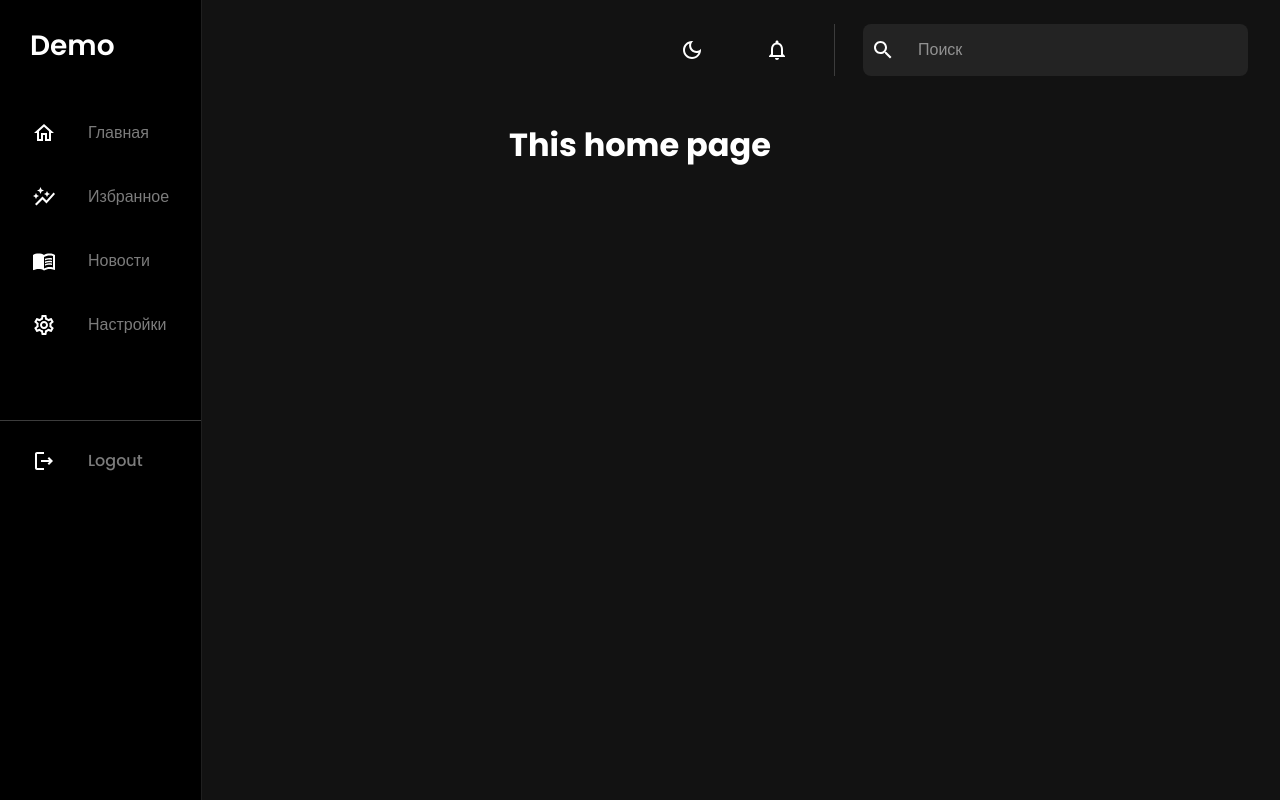
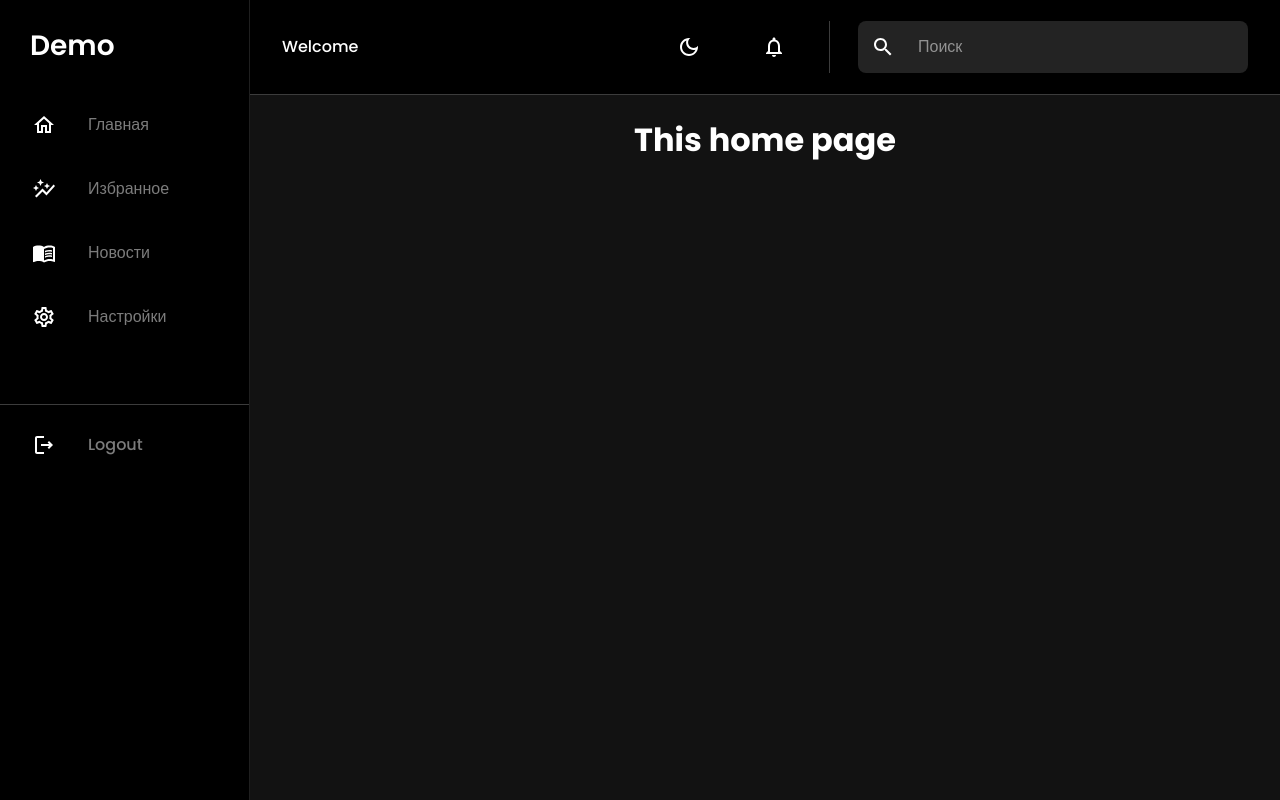
Before and after one commit to stepaRyazanoff/reactjs-front, a React (Create React App) app: page / in a window 1280 px wide. Built offline with nearby package versions, Linux system fonts and the light colour scheme.

Commit message:
Refactor sidebar and topbar components, update styles

```diff
--- a/src/components/layout/index.tsx
+++ b/src/components/layout/index.tsx
@@ -2,9 +2,9 @@ import React from 'react';
 import {ILayout} from '../../common/types/layout';
 import {TopBar} from '../top-bar';
 import {useLocation} from 'react-router-dom';
-import {Box, useMediaQuery} from '@mui/material';
+import {useMediaQuery} from '@mui/material';
 import {Sidebar} from '../sidebar';
-import {StyledBox} from './styles';
+import {StyledBox, StyledMainBox} from './styles';
 
 export const LayoutComponent: React.FC<ILayout> = ({children}) => {
     const [isOpen, setIsOpen] = React.useState<boolean>(true);
@@ -18,14 +18,10 @@ export const LayoutComponent: React.FC<ILayout> = ({children}) => {
                                 {children}
                             </>
                     ) : (
-                            <Box
-                                    display={isNonMobile ? 'flex' : 'block'}
-                                    width='100%'
-                                    height='100%'
-                            >
+                            <StyledMainBox isNonMobile={isNonMobile}>
                                 <Sidebar
                                         isNonMobile={isNonMobile}
-                                        drawerWidth='250'
+                                        drawerWidth='250px'
                                         isOpen={isOpen}
                                         setIsOpen={setIsOpen}
                                 />
@@ -33,7 +29,7 @@ export const LayoutComponent: React.FC<ILayout> = ({children}) => {
                                     <TopBar/>
                                     {children}
                                 </StyledBox>
-                            </Box>
+                            </StyledMainBox>
                     )
     );
 };
--- a/src/components/sidebar/index.tsx
+++ b/src/components/sidebar/index.tsx
@@ -5,22 +5,26 @@ import {
     IconButton,
     List,
     ListItem,
-    ListItemButton,
     Typography,
-    Drawer,
     ListItemIcon,
     ListItemText,
-    useTheme
 } from '@mui/material';
-import {FlexBetween} from '../flex-between';
 import {
     ArrowForwardIosOutlined,
     ArrowBackIosNewOutlined,
     LogoutOutlined
 } from '@mui/icons-material';
+import {
+    StyledSidebarHeaderBox,
+    StyledDrawer,
+    StyledListItemButton,
+    StyledNavBox,
+    StyledNavList,
+    StyledHeaderTypography
+} from './styles';
+import {FlexBetween} from '../flex-between';
 import {navMenu} from '../../common/mock/navigate';
-import {tokens} from '../../theme';
-import {StyledBox, StyledListItemButton} from './styles';
+
 
 interface IProps {
     isNonMobile: boolean;
@@ -33,8 +37,6 @@ export const Sidebar: React.FC<IProps> = ({isNonMobile, drawerWidth, isOpen, set
     const [active, setActive] = React.useState<string>('');
     const {pathname} = useLocation();
     const navigate = useNavigate();
-    const theme = useTheme();
-    const colors = tokens(theme.palette.mode);
 
     React.useEffect(() => {
         setActive(pathname.substring(1));
@@ -43,47 +45,30 @@ export const Sidebar: React.FC<IProps> = ({isNonMobile, drawerWidth, isOpen, set
     return (
             <Box component='nav'>
                 {isOpen && (
-                        <Drawer
+                        <StyledDrawer
                                 open={isOpen}
                                 onClose={() => setIsOpen(false)}
                                 variant='persistent'
                                 anchor='left'
-                                sx={{
-                                    width: drawerWidth,
-                                    '& .MuiDrawer-paper': {
-                                        color: theme.palette.secondary.main,
-                                        backgroundColor: theme.palette.primary.main,
-                                        boxSizing: 'border-box',
-                                        width: drawerWidth,
-                                    }
-                                }}
+                                drawerWidth={drawerWidth}
                         >
-                            <Box width='100%'
-                                 sx={{borderBottom: `1px solid ${colors.borderColor}`}}
-                            >
+                            <StyledNavBox>
                                 <Box>
                                     <FlexBetween>
-                                        <StyledBox>
-                                            <Typography
-                                                    variant='h1'
-                                                    color={
-                                                        theme.palette.mode === 'dark'
-                                                                ? colors.white.DEFAULT
-                                                                : colors.black.DEFAULT
-                                                    }
-                                            >
+                                        <StyledSidebarHeaderBox>
+                                            <StyledHeaderTypography variant='h1'>
                                                 Demo
-                                            </Typography>
+                                            </StyledHeaderTypography>
 
                                             {!isNonMobile && (
                                                     <IconButton onClick={() => setIsOpen(!isOpen)}>
                                                         <ArrowBackIosNewOutlined/>
                                                     </IconButton>
                                             )}
-                                        </StyledBox>
+                                        </StyledSidebarHeaderBox>
                                     </FlexBetween>
                                 </Box>
-                                <List sx={{marginBottom: '55px'}}>
+                                <StyledNavList>
                                     {navMenu.map((el) => (
                                             <ListItem key={el.id}>
                                                 <StyledListItemButton onClick={() => navigate(`${el.path}`)}>
@@ -98,9 +83,9 @@ export const Sidebar: React.FC<IProps> = ({isNonMobile, drawerWidth, isOpen, set
                                                 </StyledListItemButton>
                                             </ListItem>
                                     ))}
-                                </List>
-                            </Box>
-                            <Box width='100%'>
+                                </StyledNavList>
+                            </StyledNavBox>
+                            <Box sx={{width: '100%'}}>
                                 <List>
                                     <ListItem>
                                         <StyledListItemButton>
@@ -114,7 +99,7 @@ export const Sidebar: React.FC<IProps> = ({isNonMobile, drawerWidth, isOpen, set
                                     </ListItem>
                                 </List>
                             </Box>
-                        </Drawer>
+                        </StyledDrawer>
                 )}
             </Box>
     );
--- a/src/components/sidebar/styles.ts
+++ b/src/components/sidebar/styles.ts
@@ -1,7 +1,11 @@
-import {Box, ListItemButton, styled} from '@mui/material';
+import {Box, Drawer, ListItemButton, styled, Theme, Typography} from '@mui/material';
 import {tokens} from '../../theme';
 
-export const StyledBox = styled(Box)(() => ({
+interface IStyledDrawer {
+    drawerWidth: string;
+}
+
+export const StyledSidebarHeaderBox = styled(Box)(() => ({
     '&': {
         display: 'flex',
         alignItems: 'center',
@@ -11,14 +15,44 @@ export const StyledBox = styled(Box)(() => ({
     }
 }));
 
-export const StyledListItemButton = styled(ListItemButton)(({theme}) => {
+export const StyledListItemButton = styled(ListItemButton)(({theme}: { theme: Theme }) => {
     const colors = tokens(theme.palette.mode);
-
     return {
         '&:hover': {
             backgroundColor: '#1900D5 !important',
             borderRadius: '4px',
-            color: colors.white.DEFAULT
+            color: colors.white.DEFAULT,
+            '& .MuiSvgIcon-root': {
+                color: colors.white.DEFAULT,
+            }
         }
     };
 });
+
+export const StyledDrawer = styled(Drawer, {shouldForwardProp: (prop) => prop !== 'drawerWidth'})<IStyledDrawer>
+(({theme, drawerWidth}: { theme: Theme, drawerWidth: string; }) => ({
+    width: drawerWidth,
+    '& .MuiDrawer-paper': {
+        color: theme.palette.secondary.main,
+        backgroundColor: theme.palette.primary.main,
+        boxSizing: 'border-box',
+        width: drawerWidth,
+    }
+}));
+
+export const StyledHeaderTypography = styled(Typography, {shouldForwardProp: (prop) => prop !== 'drawerWidth'})
+(({theme}: { theme: Theme }) => {
+    const colors = tokens(theme.palette.mode);
+    return {
+        color: theme.palette.mode === 'dark'
+                ? colors.white.DEFAULT
+                : colors.black.DEFAULT
+    };
+});
+
+export const StyledNavBox = styled(Box)(({theme}: { theme: Theme }) => {
+    const colors = tokens(theme.palette.mode);
+    return {borderBottom: `1px solid ${colors.borderColor}`, width: '100%'};
+});
+
+export const StyledNavList = styled(Box,)(({theme}: { theme: Theme }) => ({marginBottom: '55px'}));
--- a/src/components/top-bar/index.tsx
+++ b/src/components/top-bar/index.tsx
@@ -1,69 +1,53 @@
 import React, {useContext} from 'react';
-import {Box, Grid2, InputBase, useTheme} from '@mui/material';
+import {Grid2, useTheme} from '@mui/material';
 import {
     DarkModeOutlined,
     WbSunnyOutlined,
     NotificationsOutlined,
     SearchOutlined
 } from '@mui/icons-material';
-import {ColorModeContext, tokens} from '../../theme';
+import {
+    StyledRootBox,
+    StyledTopBarIcons,
+    StyledSearchBlock,
+    StyledIconButton,
+    StyledInputBase,
+    StyledTopBarBox
+} from './styles';
+import {ColorModeContext} from '../../theme';
 import {useAppSelector} from '../../utils/hooks';
-import {StyledIconButton} from './styles';
+
 
 export const TopBar = () => {
     const user = useAppSelector((state) => state.auth.user);
     const theme = useTheme();
-    const colors = tokens(theme.palette.mode);
     const colorMode = useContext(ColorModeContext);
 
     return (
-            <Box
-                    display='flex'
-                    justifyContent='space-between'
-                    alignItems='center'
-                    px='32px'
-                    py='24px'
-            >
+            <StyledRootBox>
                 <Grid2>Welcome {user?.firstName}</Grid2>
-                <Box display='flex'>
-                    <Grid2 sx={{
-                        display: 'flex',
-                        alignItems: 'center',
-                        pr: '37px',
-                        borderRight: `1px solid ${colors.borderColor}`
-                    }}
-                           onClick={colorMode.toggleColorMode}
-                    >
+                <StyledTopBarBox>
+                    <StyledTopBarIcons onClick={colorMode.toggleColorMode}>
+
                         <StyledIconButton sx={{mr: '45px'}}>
                             {theme.palette.mode === 'dark'
-                                    ? (<DarkModeOutlined/>)
-                                    : (<WbSunnyOutlined/>)}
+                                    ? <DarkModeOutlined/>
+                                    : <WbSunnyOutlined/>}
                         </StyledIconButton>
+
                         <StyledIconButton>
                             <NotificationsOutlined/>
                         </StyledIconButton>
-                    </Grid2>
+                    </StyledTopBarIcons>
 
-                    <Grid2
-                            sx={{
-                                display: 'flex',
-                                backgroundColor: `${colors.primary[600]}`,
-                                borderRadius: '8px',
-                                ml: '28px',
-                            }}
-                    >
-                        <StyledIconButton>
+                    <StyledSearchBlock>
+
+                        <StyledIconButton sx={{ml: '5px'}}>
                             <SearchOutlined/>
                         </StyledIconButton>
-                        <InputBase
-                                placeholder='Поиск'
-                                sx={{
-                                    px: '15px',
-                                    py: '10px'
-                                }}
-                        />
-                    </Grid2>
-                </Box>
-            </Box>
+                        <StyledInputBase placeholder='Поиск'/>
+                    </StyledSearchBlock>
+                </StyledTopBarBox>
+            </StyledRootBox>
     );
 };
--- a/src/components/top-bar/styles.ts
+++ b/src/components/top-bar/styles.ts
@@ -1,7 +1,48 @@
-import {IconButton, styled} from '@mui/material';
+import {Box, Grid2, IconButton, InputBase, styled, Theme} from '@mui/material';
+import {tokens} from '../../theme';
 
-export const StyledIconButton = styled(IconButton)(() => ({
+export const StyledIconButton = styled(IconButton)(({theme}: { theme: Theme }) => ({
     '&:hover': {
         backgroundColor: 'transparent',
     },
 }));
+
+export const StyledRootBox = styled(Box)(({theme}: { theme: Theme }) => {
+    const colors = tokens(theme.palette.mode);
+    return {
+        display: 'flex',
+        justifyContent: 'space-between',
+        alignItems: 'center',
+        padding: '24px 32px',
+        backgroundColor: colors.primary.DEFAULT,
+        maxHeight: '95px',
+        borderBottom: `1px solid ${colors.borderColor}`
+    };
+});
+
+export const StyledTopBarIcons = styled(Grid2)(({theme}: { theme: Theme }) => {
+    const colors = tokens(theme.palette.mode);
+    return {
+        display: 'flex',
+        alignItems: 'center',
+        paddingRight: '35px',
+        borderRight: `1px solid ${colors.borderColor}`
+    };
+});
+
+export const StyledSearchBlock = styled(Grid2)(({theme}: { theme: Theme }) => {
+    const colors = tokens(theme.palette.mode);
+    return {
+        display: 'flex',
+        backgroundColor: `${colors.primary[600]}`,
+        borderRadius: '8px',
+        marginLeft: '28px',
+    };
+});
+
+export const StyledInputBase = styled(InputBase)(({theme}: { theme: Theme }) => ({
+    padding: '10px 15px',
+    color: theme.palette.text.primary,
+}));
+
+export const StyledTopBarBox = styled(Box)(({theme}: { theme: Theme }) => ({display: 'flex'}));
```
Also changed, not shown: src/components/layout/styles.ts (+11 -0 lines).
